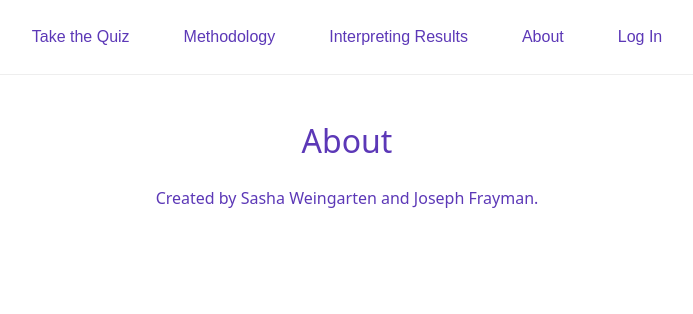
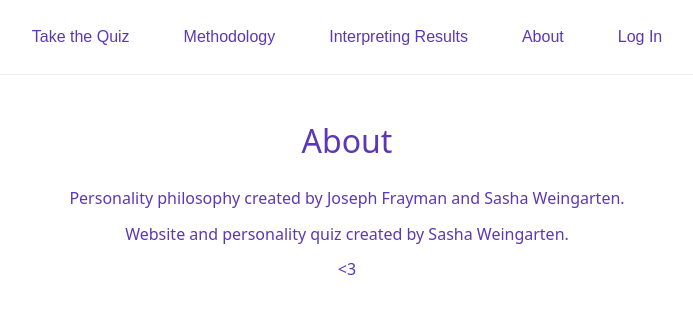
Before and after one commit to sleepymacaroni/Personality_Test, a React (Vite) app: page / in a window 1280 px wide. Both pictures are taken after a click on the button "About". Shown: the top 314 px of the page, without its empty margins (293-986 px from the left). Built offline with nearby package versions, Linux system fonts and the light colour scheme.

Commit message:
updated About page with credits

```diff
--- a/src/About.jsx
+++ b/src/About.jsx
@@ -4,7 +4,15 @@ export default function About() {
       <h1 className="page-title">About</h1>
 
       <p>
-        Created by Sasha Weingarten and Joseph Frayman.
+        Personality philosophy created by Joseph Frayman and Sasha Weingarten.
+      </p>
+
+      <p>
+        Website and personality quiz created by Sasha Weingarten.
+      </p>
+
+      <p>
+        &lt;3
       </p>
 
     </div>
```
